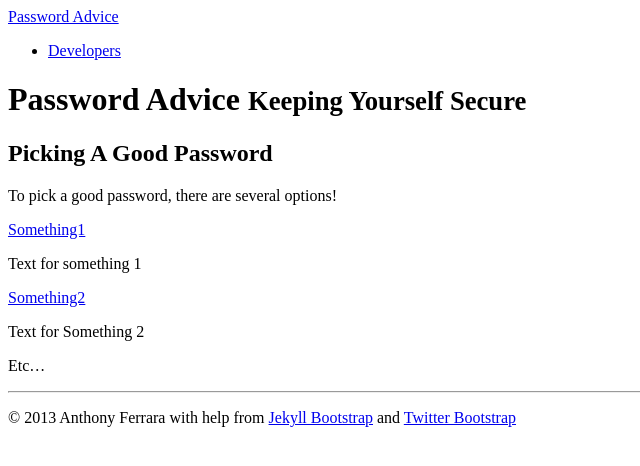
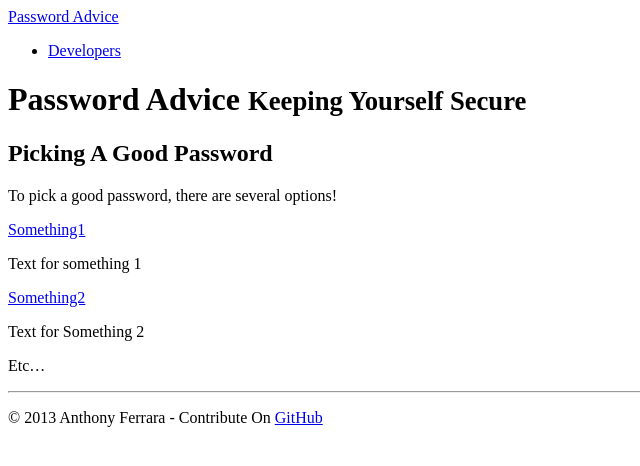
Before and after one commit to ircmaxell/password-advice, a Jekyll site: the page built from index.md, in a window 1280 px wide. Shown: the top 466 px of the page, without its empty margins (0-640 px from the left). Built offline with Jekyll 4.4.1, drawn with Linux system fonts in a browser that asks for light colours.

Commit message:
Update info

```diff
--- a/_includes/themes/twitter/default.html
+++ b/_includes/themes/twitter/default.html
@@ -51,10 +51,7 @@
       </div>
       <hr>
       <footer>
-        <p>&copy; {{ site.time | date: '%Y' }} {{ site.author.name }}
-          with help from <a href="http://jekyllbootstrap.com" target="_blank" title="The Definitive Jekyll Blogging Framework">Jekyll Bootstrap</a>
-          and <a href="http://twitter.github.com/bootstrap/" target="_blank">Twitter Bootstrap</a>
-        </p>
+        <p>&copy; {{ site.time | date: '%Y' }} {{ site.author.name }} - Contribute On <a href="https://github.com/ircmaxell/password-advice">GitHub</a></p>
       </footer>
 
     </div>
```
Also changed, not shown: README.md.
